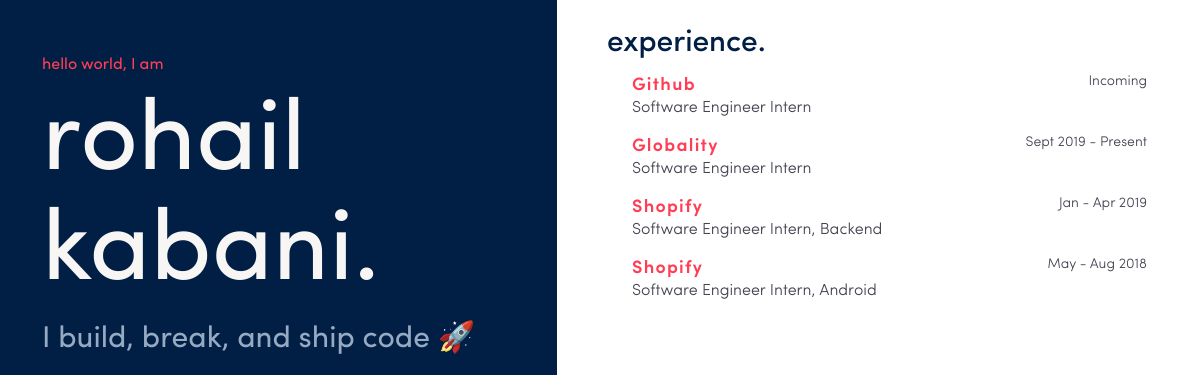
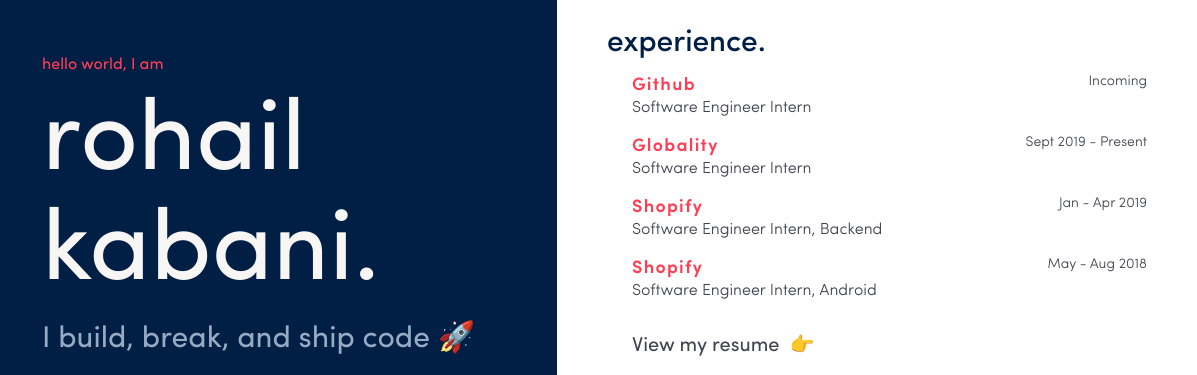
Before and after one commit to rkabani19/rkabani19.github.io, a Gatsby site in the folder version-2.0/: page / in a window 1280 px wide. Shown: the part 199-574 px from the top of the page, 83-1280 px from the left. Built offline with nearby package versions, Linux system fonts and the light colour scheme; Gatsby itself is replaced by a stand-in of ours.

Commit message:
add rresume link

```diff
--- a/version-2.0/src/components/experience.js
+++ b/version-2.0/src/components/experience.js
@@ -1,5 +1,5 @@
 import React from 'react';
-import styled from 'styled-components';
+import styled, {keyframes} from 'styled-components';
 import { theme, media } from '../styles';
 
 const { colors, fonts, fontSizes } = theme;
@@ -59,6 +59,29 @@ const Row = styled.div`
   padding-top: 15px;
 `;
 
+const pulse = keyframes`
+  50%  {transform: scale(0.8);}
+`
+
+const Resume = styled.div`
+  padding-top: 30px;
+  position: relative;
+
+  &:hover {
+    cursor: pointer;
+    &:after {
+      transition: all .2s ease-in-out;
+      animation: ${pulse} 0.7s ease-in infinite;
+    }
+  }
+
+  &:after {
+    display: inline-block;
+    padding-left: 10px;
+    content: '👉';
+  }
+`;
+
  export default function Experience({ data }) {
 
   return (
@@ -77,6 +100,7 @@ const Row = styled.div`
             </Row>
           )
         })}
+        <Resume onClick={()=> window.open("/resume.pdf")}>View my resume</Resume>
       </Body>
     </ExperienceContainer>
   )
```
